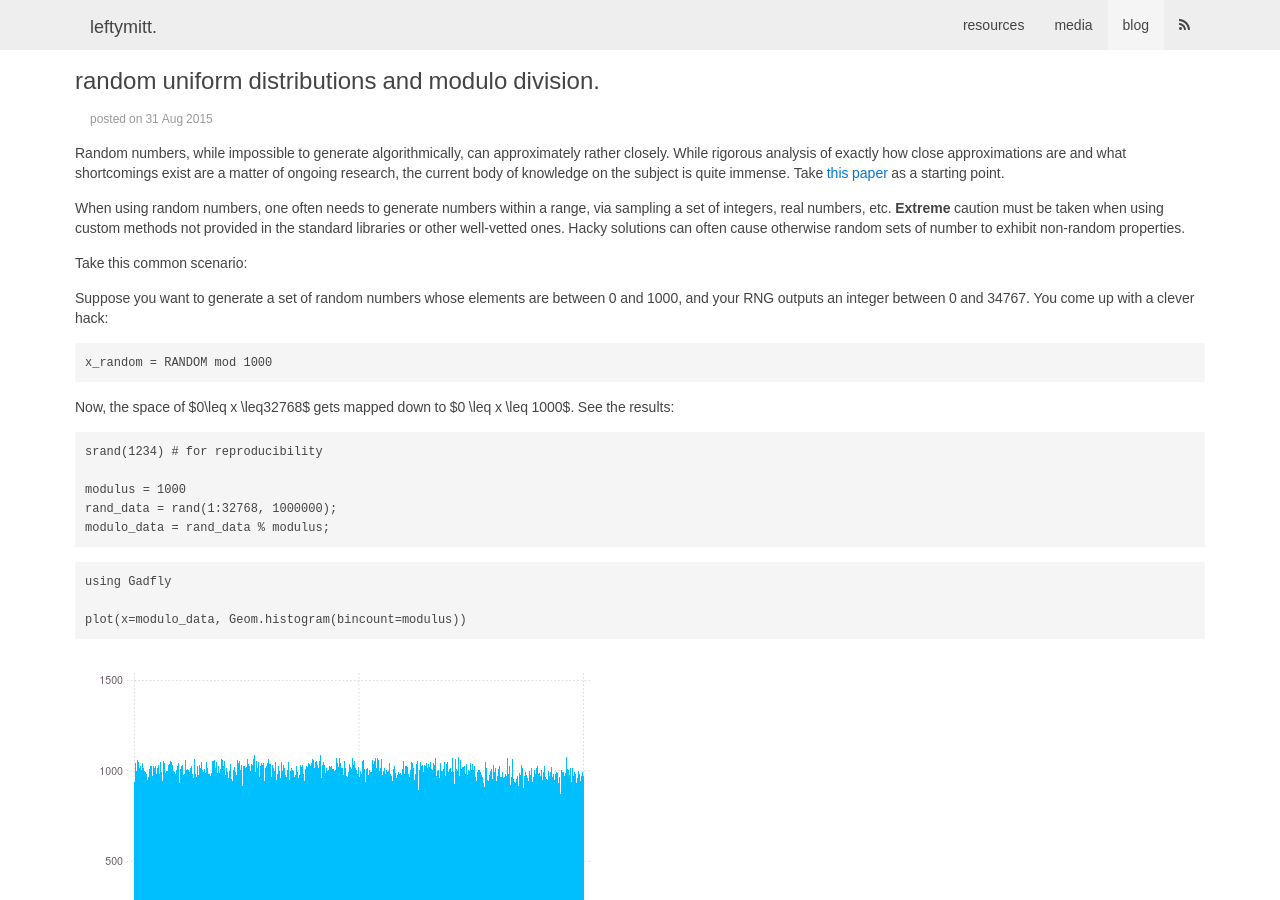
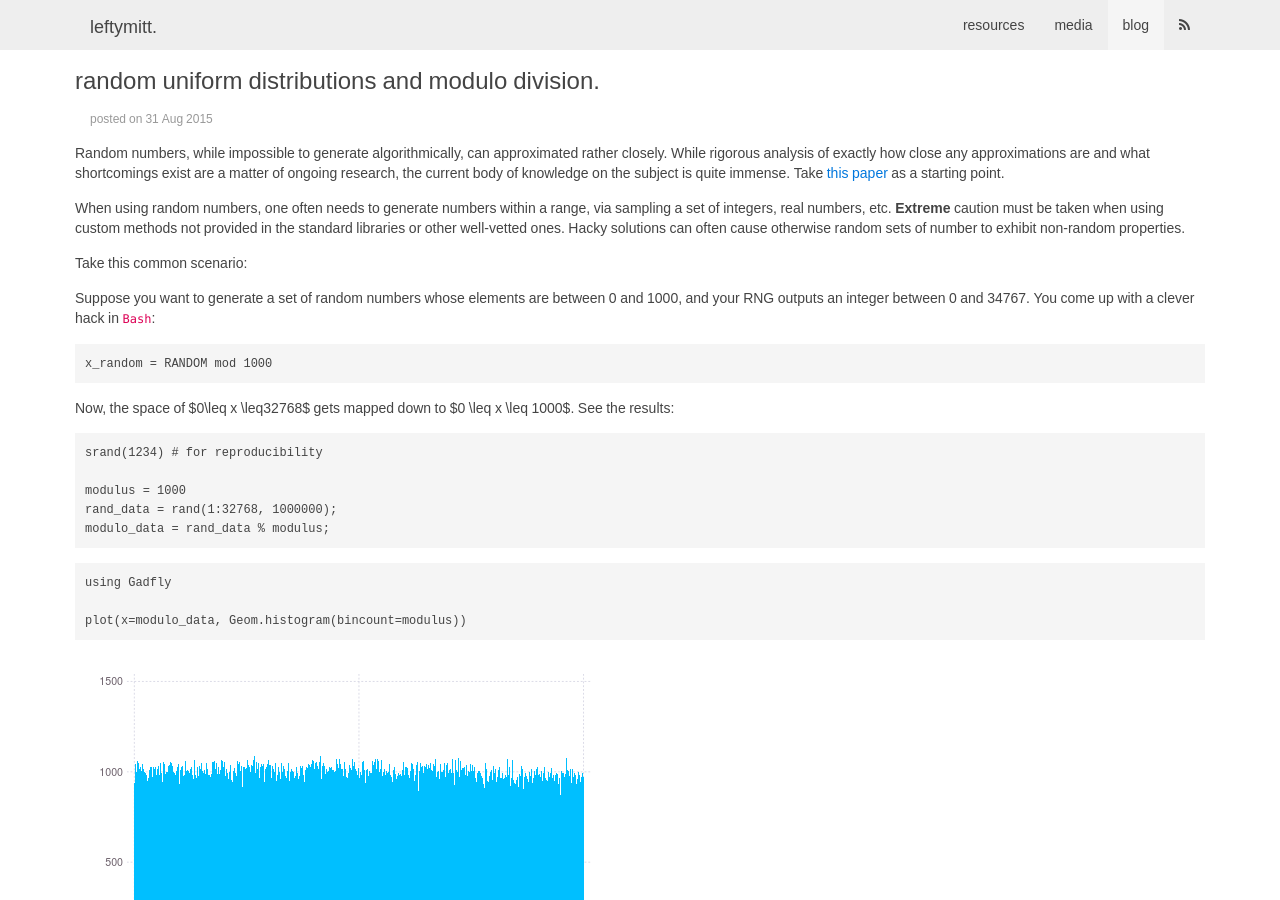
Before and after one commit to leftymitt/leftymitt.com, a Jekyll site: the page built from _posts/2015-08-31-randomness-and-modulo-division.md, in a window 1280 px wide and 900 px high. Built offline with Jekyll 4.4.1, drawn with Linux system fonts in a browser that asks for light colours; some of the changed text lies outside the part shown.

Commit message:
fix typo in modulo division post

```diff
--- a/_posts/2015-08-31-randomness-and-modulo-division.md
+++ b/_posts/2015-08-31-randomness-and-modulo-division.md
@@ -5,15 +5,14 @@ layout: post
 img: rand_dist_2.svg
 ---
 
-Random numbers, while impossible to generate algorithmically, can approximately rather closely. While rigorous analysis of exactly how close approximations are and what shortcomings exist are a matter of ongoing research, the current body of knowledge on the subject is quite immense. Take [this paper](http://random.mat.sbg.ac.at/results/peter/A19final.pdf) as a starting point.
-
+Random numbers, while impossible to generate algorithmically, can approximated rather closely. While rigorous analysis of exactly how close any approximations are and what shortcomings exist are a matter of ongoing research, the current body of knowledge on the subject is quite immense. Take [this paper](http://random.mat.sbg.ac.at/results/peter/A19final.pdf) as a starting point.
 
 When using random numbers, one often needs to generate numbers within a range, via sampling a set of integers, real numbers, etc. **Extreme** caution must be taken when using custom methods not provided in the standard libraries or other well-vetted ones. Hacky solutions can often cause otherwise random sets of number to exhibit non-random properties.
 
 
 Take this common scenario:
 
-Suppose you want to generate a set of random numbers whose elements are between 0 and 1000, and your RNG outputs an integer between 0 and 34767. You come up with a clever hack:
+Suppose you want to generate a set of random numbers whose elements are between 0 and 1000, and your RNG outputs an integer between 0 and 34767. You come up with a clever hack in `Bash`:
 
     x_random = RANDOM mod 1000
 
```
Also changed, not shown: other parts of _posts/2015-08-31-randomness-and-modulo-division.md (+2 -3 lines).
